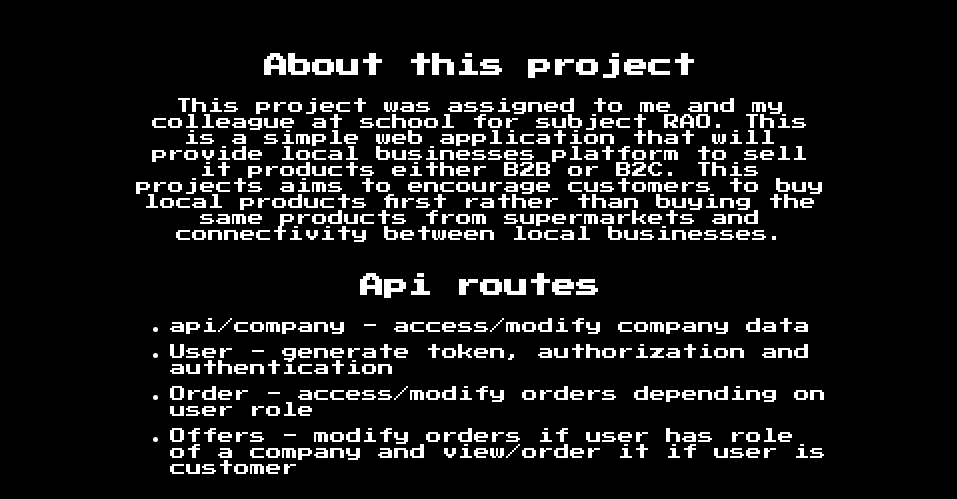
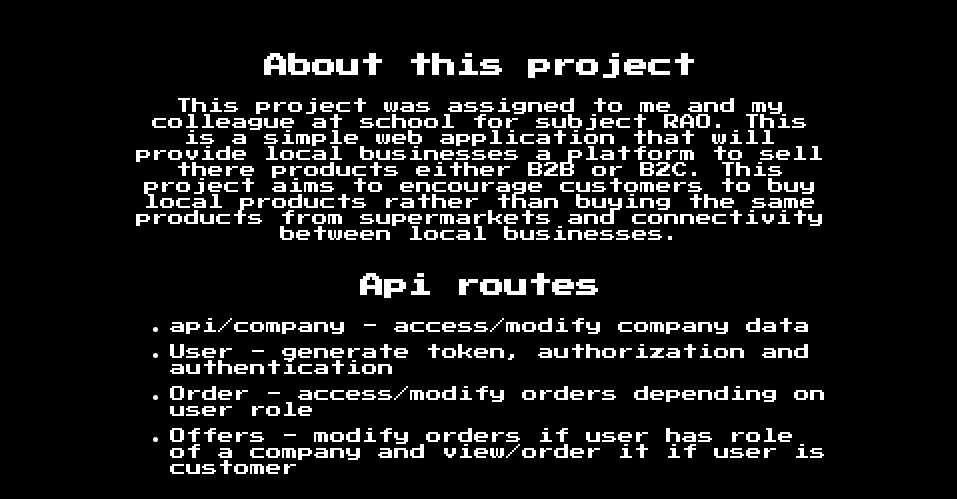
Before and after one commit to Ribic2/tfood, a website: page index.html in a window 1280 px wide. Shown: the part 66-565 px from the top of the page, without its empty margins (160-1117 px from the left). Drawn offline with Linux system fonts and the light colour scheme.

Commit message:
Grammatical

```diff
--- a/index.html
+++ b/index.html
@@ -71,8 +71,8 @@
         <h2>About this project</h2>
         <p>
             This project was assigned to me and my colleague at school for subject RAO.
-            This is a simple web application that will provide local businesses platform to sell it
-            products either B2B or B2C. This projects aims to encourage customers to buy local products first
+            This is a simple web application that will provide local businesses a platform to sell there
+            products either B2B or B2C. This project aims to encourage customers to buy local products
             rather than buying the same products from supermarkets and connectivity between local businesses.
         </p>
     </section>
```
